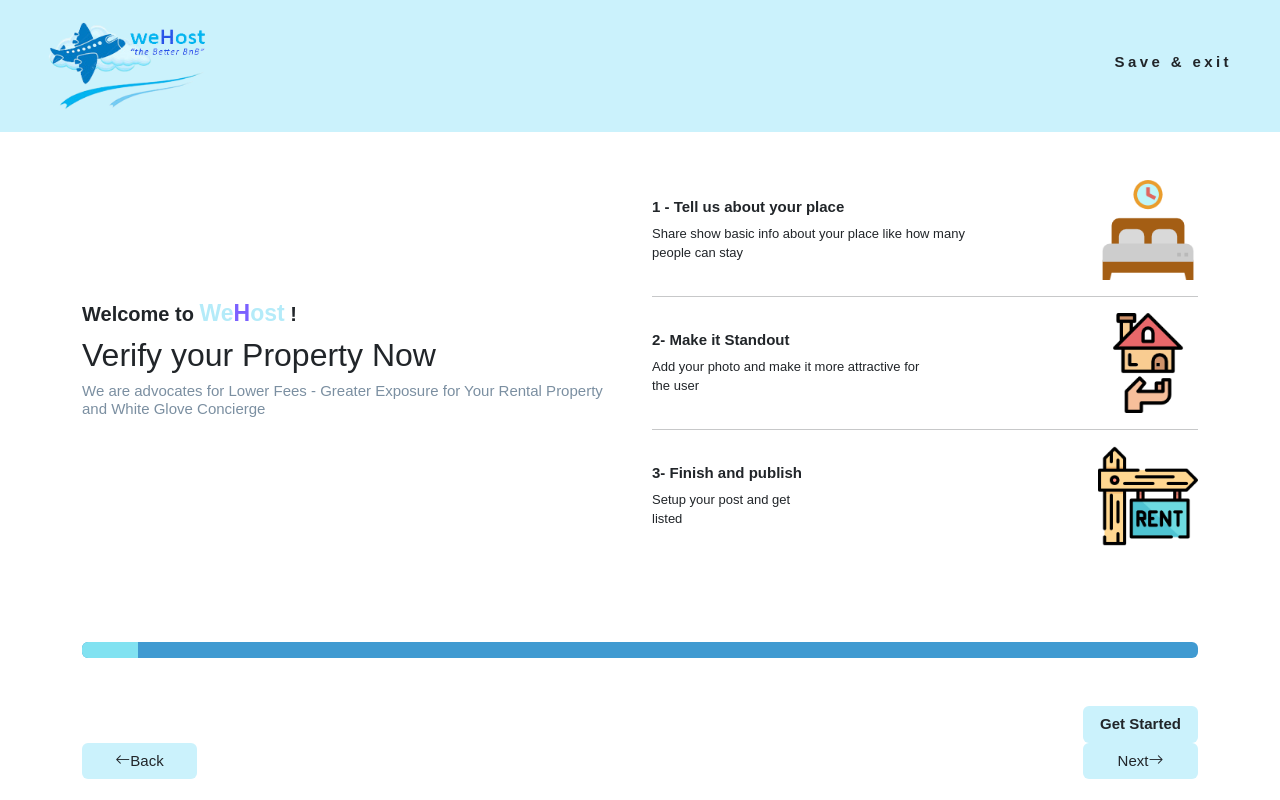
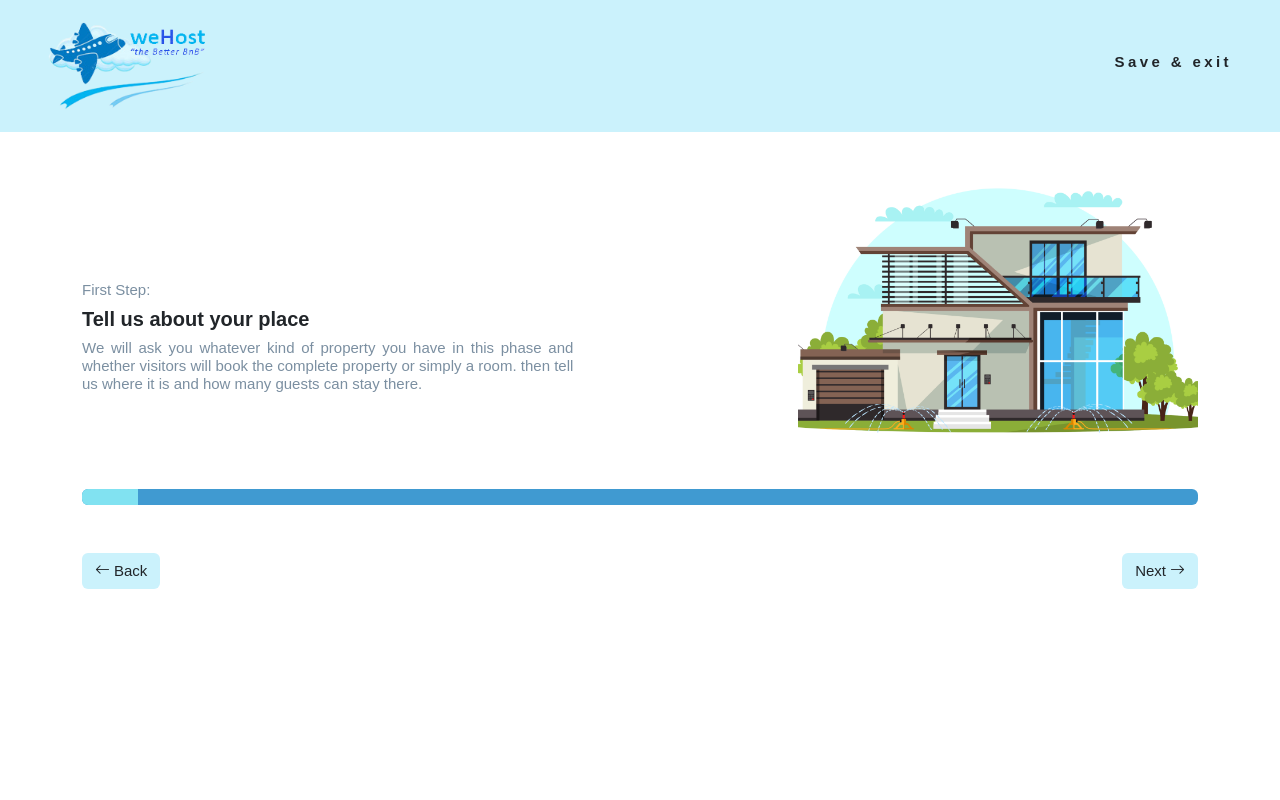
Before and after one commit to BalteeBhaii/WeHost, a React (Create React App) app: page /property in a window 1280 px wide. Both pictures are taken after a click on the button "Get Started". Built offline with nearby package versions, Linux system fonts and the light colour scheme.

Commit message:
property components

```diff
--- /dev/null
+++ b/src/components/verifyPropertyComponent/firstStep.js
@@ -0,0 +1,27 @@
+import React from 'react';
+const FirstStep = () => {
+    return (
+        <div className='row align-items-end mt-5'>
+            <div className='col-12 col-md-6'>
+                <div className='firstStep-text mb-5'>
+                    <h6>First Step: </h6>
+                    <h1>Tell us about your place</h1>
+                    <h4>
+                        We will ask you whatever kind of property
+                        you have in this phase and whether visitors will
+                        book the complete property or simply a room. then
+                        tell us where it is and how many guests can stay there.
+                    </h4>
+                </div>
+            </div>
+            <div className='col-12 col-md-6 d-flex justify-content-md-end justify-content-sm-start'>
+                <div className='firstStep-img'>
+                    <img src='/images/eco_house_03.png'/>
+                </div>
+            </div>
+
+        </div>
+     );
+}
+
+export default FirstStep;
--- a/src/components/verifyPropertyComponent/propertyHeader.js
+++ b/src/components/verifyPropertyComponent/propertyHeader.js
@@ -5,7 +5,9 @@ const PropertyHeader = () => {
             <div className='container-fluid py-3 header-section-padding' style={{backgroundColor: '#CBF2FC'}}>
                 <div className='d-flex justify-content-between align-items-center'>
                     <div className='propertyHeaderWidth'>
-                        <img src='/images/logo.png' width={'100%'} height={'100%'}/>
+                        <a href='/property'>
+                            <img src='/images/logo.png' width={'100%'} height={'100%'}/>
+                        </a>
                     </div>
                     <div className='headerText'>
                         <h5>Save & exit</h5>
--- a/src/components/verifyPropertyComponent/welcome.js
+++ b/src/components/verifyPropertyComponent/welcome.js
@@ -4,8 +4,8 @@ const Welcome = () => {
         <div className='row align-items-center mt-5'>
             <div className='col-12 col-lg-6 mb-5 welcome-text'>
                 <h1>Welcome to <span>We<span style={{color: '#7B61FF'}}>H</span>ost</span> !</h1>
-                <h2 className=''>Verify your Property Now</h2>
-                <h6 className='' style={{color: '#7B8FA1'}}>We are advocates for Lower Fees - Greater Exposure for Your Rental Property and White Glove Concierge </h6>
+                <h2>Verify your Property Now</h2>
+                <h6 style={{color: '#7B8FA1'}}>We are advocates for Lower Fees - Greater Exposure for Your Rental Property and White Glove Concierge </h6>
             </div>
             <div className='col-12 col-lg-6 mb-5 welcome-text'>
                 <div className='d-flex justify-content-between align-items-center w-100'>
--- /dev/null
+++ b/src/components/weHost/weHost.js
@@ -0,0 +1,6 @@
+import React from 'react';
+const WeHost = () => {
+    return ( <></> );
+}
+
+export default WeHost;
--- a/src/globalcss/styles.css
+++ b/src/globalcss/styles.css
@@ -196,9 +196,12 @@
 
 
 /* ************************ Verify your property page css ****************** */
-.property-footer-text{
+.property-footer-button{
     background-color: #CBF2FC;
-    width: 115px;
+    font-size: 15px;
+}
+.property-footer-button:hover{
+    background-color: #9ad9e9;
     font-size: 15px;
 }
 .headerText h5{
@@ -250,6 +253,37 @@
     height: 100%;
 }
 
+/* ****************************** First Step CSS *********************** */
+.firstStep-text h1{
+    font-size: 20px;
+}
+
+.firstStep-text{
+    width: 90%;
+}
+
+.firstStep-text h6, h4{
+    font-size: 15px;
+    text-align: justify;
+}
+
+.firstStep-text h1{
+    font-weight: 900;
+}
+
+.firstStep-text h6, h4{
+    color: #7B8FA1
+}
+
+.firstStep-img{
+    width: 400px;
+
+}
+
+.firstStep-img img{
+    width: 100%;
+    height: 100%;
+}
 
 @media screen and (max-width: 1025px) {
     .figure-text-sizing h2{
@@ -365,6 +399,11 @@
     .welcome-images{
         width: 70px;
         height: 70px;
+    }
+
+    .firstStep-img{
+        width: 300px;
+
     }
 
 }
--- a/src/pages/verifyPropertyPage.js
+++ b/src/pages/verifyPropertyPage.js
@@ -1,6 +1,7 @@
 import React from 'react';
 import { useState } from 'react';
 import Welcome from '../components/verifyPropertyComponent/welcome';
+import FirstStep from '../components/verifyPropertyComponent/firstStep';
 import PropertyHeader from '../components/verifyPropertyComponent/propertyHeader';
 import '../globalcss/styles.css';
 const VerifyPropertyPage = () => {
@@ -9,20 +10,29 @@ const VerifyPropertyPage = () => {
         <>
             <PropertyHeader/>
             <div className='container'>
-            {(page === 0)?<Welcome/>:''}
+                <div>
+                    {(page === 0) && <Welcome/>}
+                    {(page === 1) && <FirstStep/>}
+                    <div className='position-relative'>
                         <div className="progress my-5" style={{background: '#0079c2bf'}}>
                             <div className="progress-bar" style={{width: '5%', background: '#81E2F1'}}></div>
                         </div>
+                        {(page===0)&&(
                             <div className='text-end'>
-                <button className='btn fw-semibold property-footer-text'>Get Started</button>
+                                <button className='btn fw-semibold property-footer-button' style={{width: 115}} onClick={()=>{setPage(page+1)}}>
+                                    Get Started
+                                </button>
                             </div>
+                        )}
+                        {(page >=1)&&(
                             <div className='d-flex justify-content-between'>
-                <button className='btn property-footer-text'><i class="bi bi-arrow-left"></i>Back</button>
-                <button className='btn property-footer-text'>Next<i class="bi bi-arrow-right"></i></button>
+                                <button className='btn property-footer-button' onClick={()=>{setPage(page-1)}}><i class="bi bi-arrow-left me-1"></i>Back</button>
+                                <button className='btn property-footer-button' onClick={()=>{setPage(page+1)}}>Next<i class="bi bi-arrow-right ms-1"></i></button>
+                            </div>
+                        )}
                     </div>
                 </div>
-
-
+            </div>
         </>
      );
 }
```
Also changed, not shown: public/images/eco_house_03.png (added). Lines whose indentation alone changed are shown as unchanged.
